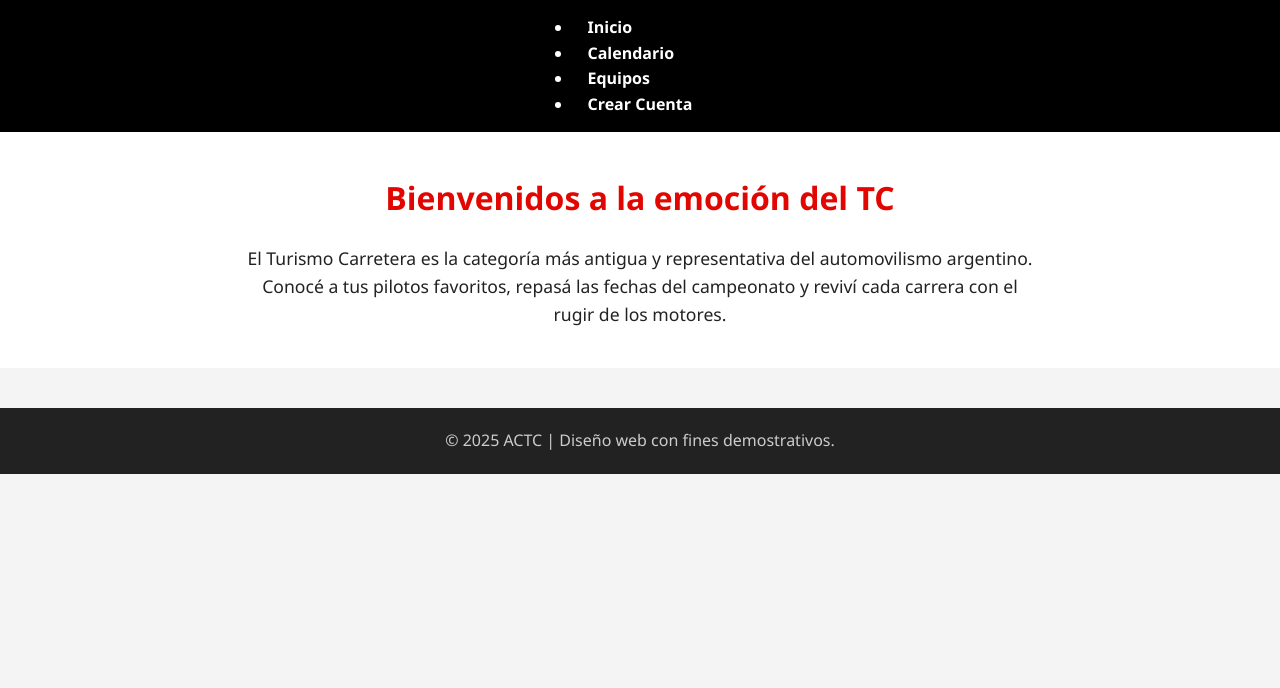
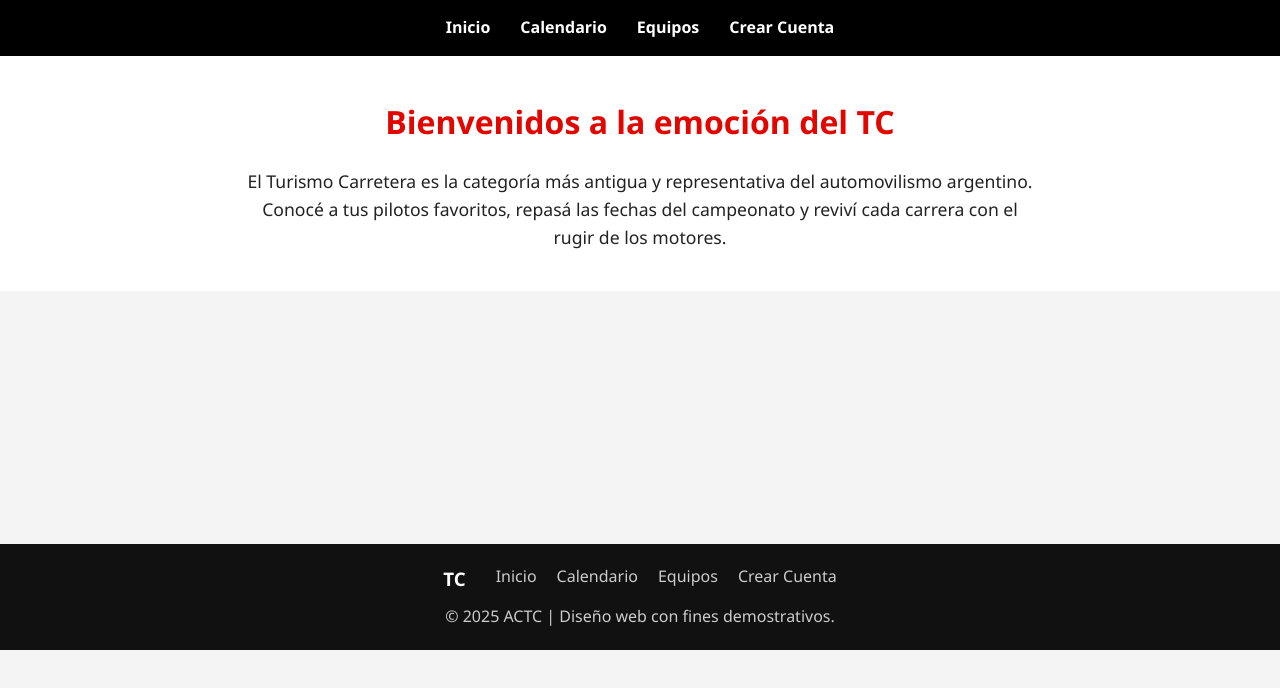
Before and after one commit to JoaquinLorente/proyecto.ACTC, a plain HTML site: page inicio/index.html in a window 1280 px wide. Drawn offline with Linux system fonts and the light colour scheme.

Commit message:
footer y header en todas las pantallas

```diff
--- a/inicio/css/style.css
+++ b/inicio/css/style.css
@@ -13,33 +13,29 @@ body {
   line-height: 1.6;
 }
 
-/* Estilo del header y navegación */
+/* Header y navegación */
 header {
   background-color: #000;
-  color: #fff;
   padding: 15px 0;
 }
 
-.barradenavegacion {
+.barradenavegacion nav {
   display: flex;
   justify-content: center;
-  align-items: center;
+  gap: 30px;
 }
 
-.barradenavegacion nav a,
-.barradenavegacion ul li a {
-  color: #fff;
+.barradenavegacion a {
+  color: white;
   text-decoration: none;
-  margin: 0 15px;
   font-weight: bold;
+  font-size: 1rem;
   transition: color 0.3s ease;
 }
 
-.barradenavegacion nav a:hover,
-.barradenavegacion ul li a:hover {
+.barradenavegacion a:hover {
   color: #e10600; /* Rojo ACTC */
 }
-
 /* Main content */
 .main {
   padding: 40px 20px;
@@ -59,40 +55,41 @@ header {
   font-size: 1.1rem;
 }
 
+
+
 /* Footer */
-footer {
-  background-color: #222;
-  color: #ccc;
-  text-align: center;
-  padding: 20px 0;
-  margin-top: 40px;
+.divfooter {
+  background-color: #111;
+  margin-top: 253px;
 }
 
-.divfooter {
-  background-color: #111;
+footer {
+  text-align: center;
+  padding: 20px;
+  color: #ccc;
 }
 
 .linksdelfooter {
   display: flex;
   justify-content: center;
-  padding-bottom: 10px;
+  gap: 30px;
+  margin-bottom: 10px;
 }
 
 .linksdelfooter h3 {
-  margin-right: 20px;
   color: #fff;
 }
 
 .linksdelfooter ul {
-  list-style: none;
   display: flex;
   gap: 20px;
+  list-style: none;
 }
 
 .linksdelfooter a {
+  text-decoration: none;
   color: #ccc;
-  text-decoration: none;
-  transition: color 0.3s;
+  transition: color 0.3s ease;
 }
 
 .linksdelfooter a:hover {
--- a/inicio/index.html
+++ b/inicio/index.html
@@ -9,15 +9,15 @@
 </head>
 <body>
 
-  <header>
-    <nav class="barradenavegacion">
-      <ul>
-        <li><a href="https://www.actc.org.ar/tc/index.html" target="_blank">Inicio</a></li>
-        <li><a href="https://www.actc.org.ar/tc/calendario.html" target="_blank" rel="noopener noreferrer">Calendario</a></li>
-        <li><a href="https://www.actc.org.ar/tc/pilotos.html" target="_blank" rel="noopener noreferrer">Equipos</a></li>
-        <li><a href="../crear cuenta/crearcuenta.html">Crear Cuenta</a></li>
-      </ul>
+<header>
+  <div class="barradenavegacion">
+    <nav>
+      <a href="../inicio/index.html">Inicio</a>
+      <a href="https://www.actc.org.ar/tc/calendario.html">Calendario</a>
+      <a href="https://www.actc.org.ar/tc/pilotos.html">Equipos</a>
+      <a href="../crear cuenta/crearcuenta.html">Crear Cuenta</a>
     </nav>
+  </div>
   </header>
 
   <main class="main">
@@ -28,9 +28,21 @@
     </p>
   </main>
 
-  <footer>
-    <p>© 2025 ACTC | Diseño web con fines demostrativos.</p>
-  </footer>
+<div class="divfooter">
+    <footer>
+      <div class="linksdelfooter">
+        <h3>TC</h3>
+        <ul>
+          <a href="../inicio/index.html">Inicio</a>
+          <a href="../">Calendario</a>
+          <a href="../">Equipos</a>
+           <a href="../crear cuenta/crearcuenta.html">Crear Cuenta</a>
+        </ul>
+      </div>
+
+        <p>© 2025 ACTC | Diseño web con fines demostrativos.</p>
+    </footer>
+  </div>
 
 </body>
 </html>
```
